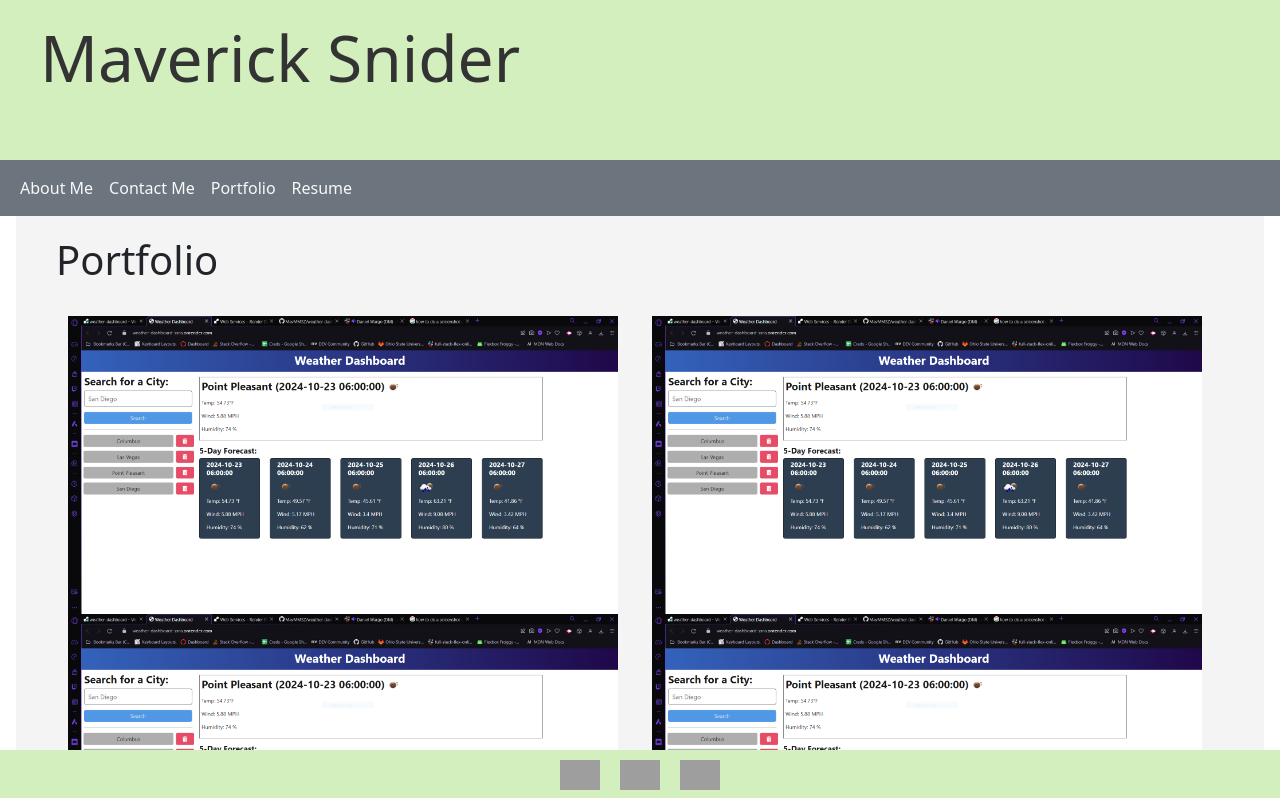
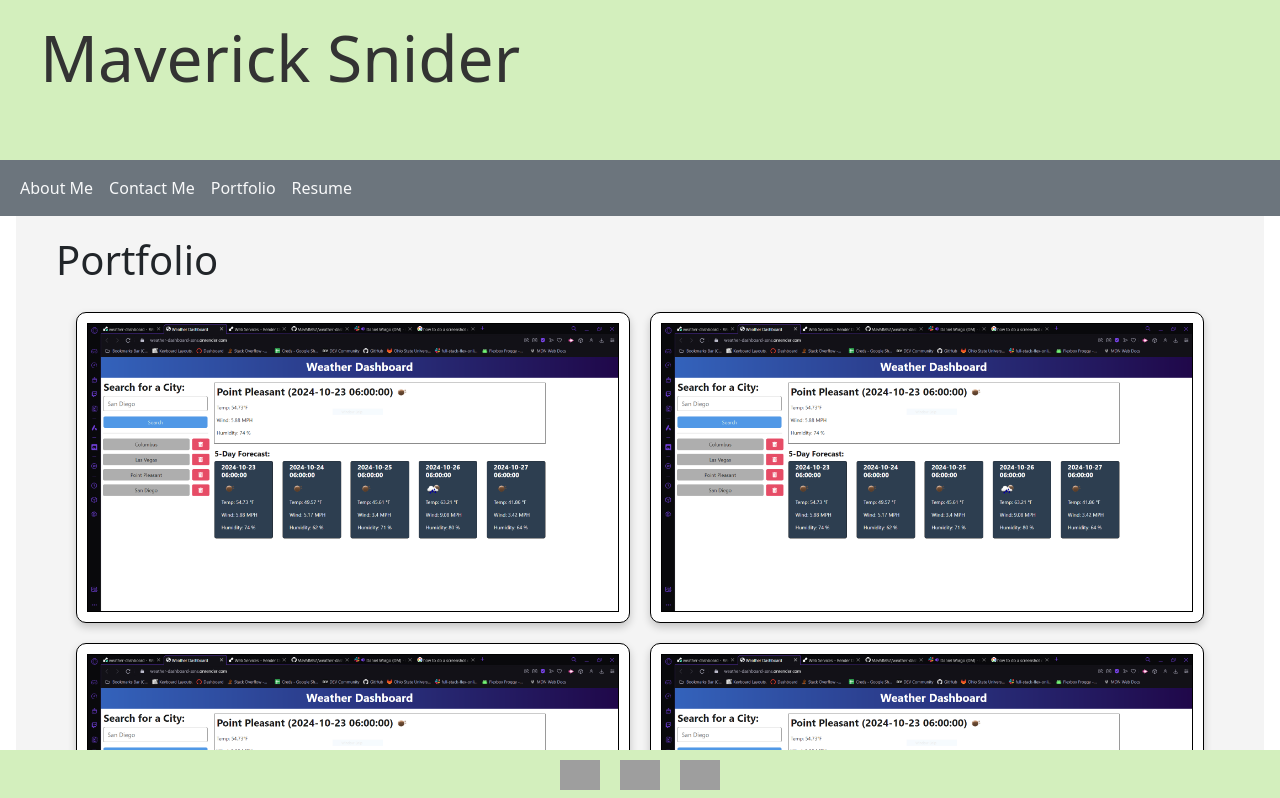
Before and after one commit to MavMMSZ/react-portfolio, a React (Vite) app in the folder Portfolio/: page /portfolio in a window 1280 px wide. Shown: the top 798 px of the page. Built offline with nearby package versions, Linux system fonts and the light colour scheme; grey boxes are pictures that could not be loaded.

Commit message:
project cards are finally workinggit add -A

```diff
--- a/Portfolio/src/App.jsx
+++ b/Portfolio/src/App.jsx
@@ -1,6 +1,6 @@
 import { Outlet } from 'react-router-dom';
+
 import Nav from './components/Nav';
-
 import Header from './components/header';
 import Footer from './components/footer';
 
--- a/Portfolio/src/components/listItem.jsx
+++ /dev/null
@@ -1,10 +0,0 @@
-export default function ListItem({ children, ...props }) {
-    return (
-      <li
-        className="list-group-item pt-4 d-flex justify-content-space-between align-items-center flex-wrap margin-10px padding-10px"
-        {...props}
-      >
-        {children}
-      </li>
-    );
-  }
--- a/Portfolio/src/components/project.jsx
+++ b/Portfolio/src/components/project.jsx
@@ -3,10 +3,12 @@ import '../styles/project.css';
 
 export default function Project(props) {
     return (
-        <div class="container">
-            <img src={props.image} alt={props.title} class="image" />
-            <div class="middle">
-                <div class="text">{props.title}</div>
+        <div className="project-container">
+            <div className="image-container">
+                <img src={props.image} alt={props.title} className="image" />
+                <div className="middle">
+                    <div className="text">{props.title}</div>
+                </div>
             </div>
         </div>
     );
--- a/Portfolio/src/index.css
+++ b/Portfolio/src/index.css
@@ -8,6 +8,7 @@ header {
 
 header h1 {
   font-size: 4em;
+  font-weight: 300;
   margin: 0;
 }
 
@@ -15,13 +16,3 @@ main {
   background-color: #F4F4F4;
   padding: 20px 40px;
 }
-
-footer {
-  position: fixed;
-  left: 0;
-  bottom: 0;
-  width: 100%;
-  background-color: #D3EFBD;
-  color: white;
-  text-align: center;
-}
--- a/Portfolio/src/pages/portfolio.jsx
+++ b/Portfolio/src/pages/portfolio.jsx
@@ -2,39 +2,25 @@ import React from "react";
 import Project from "../components/project.jsx";
 
 import "../styles/portfolio.css";
-import ListItem from "../components/listItem.jsx";
 
-const project1 = {
-    title: "Project 1",
-    image: "src/assets/Capture.PNG",
-};
-
-const project2 = {
-    title: "Project 2",
-    image: "src/assets/Capture.PNG",
-};
-
-const project3 = {
-    title: "Project 3",
-    image: "src/assets/Capture.PNG",
-};
-
-const project4 = {
-    title: "Project 4",
-    image: "src/assets/Capture.PNG",
-};
-
+const projects = [
+    { title: "Project 1", image: "src/assets/Capture.PNG" },
+    { title: "Project 2", image: "src/assets/Capture.PNG" },
+    { title: "Project 3", image: "src/assets/Capture.PNG" },
+    { title: "Project 4", image: "src/assets/Capture.PNG" },
+    { title: "Project 5", image: "src/assets/Capture.PNG" },
+    { title: "Project 6", image: "src/assets/Capture.PNG" },
+];
 
 export default function Portfolio() {
     return (
         <div>
             <h1>Portfolio</h1>
-            <ListItem>
-            <Project class="card" title={project1.title} image={project1.image} />
-            <Project class="card" title={project2.title} image={project2.image} />
-            <Project class="card" title={project3.title} image={project3.image} />
-            <Project class="card" title={project4.title} image={project4.image} />
-            </ListItem>
+            <div className="portfolio-container">
+                {projects.map((project, index) => (
+                    <Project key={index} title={project.title} image={project.image} />
+                ))}
+            </div>
         </div>
     );
 }
--- a/Portfolio/src/styles/footer.css
+++ b/Portfolio/src/styles/footer.css
@@ -4,7 +4,6 @@ footer {
     bottom: 0;
     width: 100%;
     background-color: #D3EFBD;
-    color: white;
     text-align: center;
 }
 
--- a/Portfolio/src/styles/portfolio.css
+++ b/Portfolio/src/styles/portfolio.css
@@ -2,12 +2,10 @@
     margin: 10px;
     padding: 10px;
     display: flex;
-    justify-content: space-between;
 }
 
 .card {
     margin: 10px;
     padding: 10px;
     display: flex;
-    justify-content: space-between;
 }
--- a/Portfolio/src/styles/project.css
+++ b/Portfolio/src/styles/project.css
@@ -1,15 +1,48 @@
 .container {
     position: relative;
-    width: 50%;
+    display: grid;
+    grid-template-rows: repeat(2, 1);
+    grid-gap: 20px;
+    width: 40%;
+    margin: 20px;
+    padding: 0px;
+    border: 1px solid black;
+}
+
+.portfolio-container {
+    display: grid;
+    grid-template-columns: repeat(2, 1fr); /* 2 columns */
+    grid-gap: 20px; /* Gap between items */
+    padding: 20px;
+}
+
+.project-container {
+    border: 1px solid black;
+    display: flex;
+    flex-direction: column;
+    justify-content: space-between;
+    align-items: center;
+    background-color: rgb(255, 255, 255);
+    border-radius: 10px;
+    box-shadow: 0 4px 8px 0 rgba(0, 0, 0, 0.2);
+    transition: 0.3s;
+    padding: 10px;
+    width: 100%; /* Ensure the container takes up the full width of the grid cell */
+}
+
+.image-container {
+    position: relative;
+    width: 100%; /* Ensure the image container takes up the full width of the project container */
 }
 
 .image {
     opacity: 1;
     display: block;
-    width: 550px;
+    width: 100%; /* Ensure the image takes up the full width of the container */
     height: auto;
     transition: .5s ease;
     backface-visibility: hidden;
+    border: 1px solid black;
 }
 
 .middle {
@@ -18,8 +51,7 @@
     position: absolute;
     top: 50%;
     left: 50%;
-    transform: translate(-90%, -50%);
-    -ms-transform: translate(-50%, -50%);
+    transform: translate(-50%, -50%);
     text-align: center;
 }
 
@@ -34,5 +66,12 @@
 .text {
     color: rgb(0, 0, 0);
     font-size: 40px;
-    padding: 16px 32px;
 }
+
+.image-container:hover .image {
+    opacity: 0.3;
+}
+
+.image-container:hover .middle {
+    opacity: 1;
+}
```
